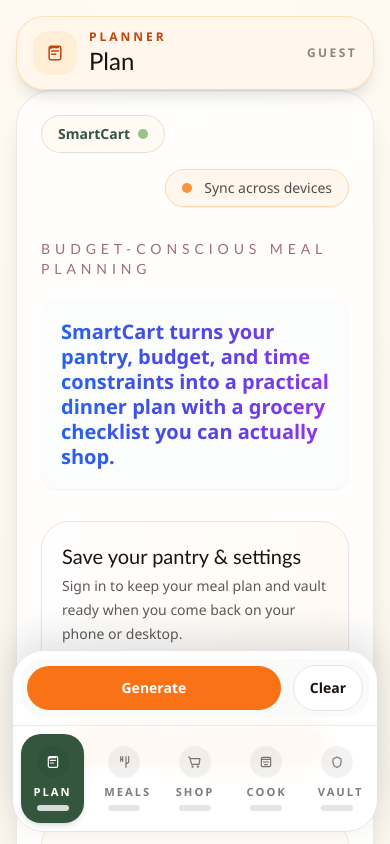
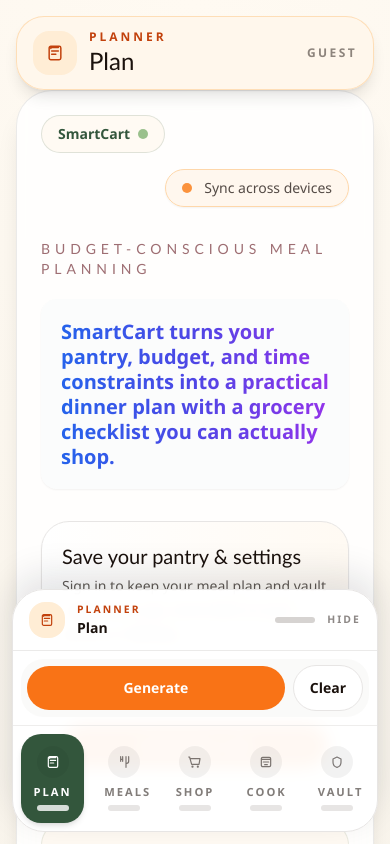
Before and after one commit to ljhooks6/smartcart, a Next.js app: page / in a window 390 px wide. Shown: the top 844 px of the page. Built offline with nearby package versions, Linux system fonts and the light colour scheme; no server answers.

Commit message:
STYLE: Add SmartCart expandable mobile dock

```diff
--- a/components/smart-cart-app.fixed.tsx
+++ b/components/smart-cart-app.fixed.tsx
@@ -536,6 +536,7 @@
   const [activeFeature, setActiveFeature] = useState<string | null>(null);
   const [hasLoadedGeneratedPlan, setHasLoadedGeneratedPlan] = useState(false);
   const [activeMobileTab, setActiveMobileTab] = useState<MobileTab>("plan");
+  const [isMobileDockExpanded, setIsMobileDockExpanded] = useState(false);
 
   const showToast = useCallback((message: string, tone: ToastTone = "info") => {
     setToastMessage(message);
@@ -699,6 +700,23 @@
 
     persistGeneratedPlan(generatedPlan);
   }, [generatedPlan, hasLoadedGeneratedPlan, persistGeneratedPlan]);
+
+  useEffect(() => {
+    if (typeof window === "undefined") {
+      return;
+    }
+
+    const handleScroll = () => {
+      const scrollPosition = window.innerHeight + window.scrollY;
+      const nearBottom = scrollPosition >= document.documentElement.scrollHeight - 180;
+      setIsMobileDockExpanded((current) => (nearBottom ? true : current));
+    };
+
+    handleScroll();
+    window.addEventListener("scroll", handleScroll, { passive: true });
+
+    return () => window.removeEventListener("scroll", handleScroll);
+  }, []);
 
   const combinedPantryItems = useMemo(() => {
     const typedItems = formState.pantryItems
@@ -1783,7 +1801,7 @@
   }
 
   return (
-      <main className="min-h-screen bg-[radial-gradient(circle_at_top,_#fffaf2,_#f3efe6_55%,_#ebe7df)] flex flex-col items-center px-4 pb-[18rem] pt-4 md:pb-12 md:pt-8">
+      <main className="min-h-screen bg-[radial-gradient(circle_at_top,_#fffaf2,_#f3efe6_55%,_#ebe7df)] flex flex-col items-center px-4 pb-[12.5rem] pt-4 md:pb-12 md:pt-8">
         {isLoading ? (
           <div className="fixed inset-0 z-50 flex items-center justify-center bg-ink/35 px-6">
             <div className="w-full max-w-md rounded-[2rem] border border-stone-200 bg-white px-6 py-7 text-center shadow-2xl">
@@ -1858,7 +1876,7 @@
 
         <div className="grid gap-8 md:hidden">
             <section
-              className={`overflow-hidden rounded-[2rem] border px-4 pb-52 pt-5 shadow-xl ring-1 ring-white/60 ${
+              className={`overflow-hidden rounded-[2rem] border px-4 pb-36 pt-5 shadow-xl ring-1 ring-white/60 ${
                 activeMobileTab === "plan" ? `block ${activeTabMeta.panelClass}` : "hidden"
               }`}
             >
@@ -1969,7 +1987,7 @@
           </section>
 
             <section
-              className={`overflow-hidden rounded-[2rem] border px-4 pb-52 pt-5 shadow-xl ring-1 ring-white/60 ${
+              className={`overflow-hidden rounded-[2rem] border px-4 pb-36 pt-5 shadow-xl ring-1 ring-white/60 ${
                 activeMobileTab === "meals" ? `block ${mobileTabs[1].panelClass}` : "hidden"
               }`}
             >
@@ -2027,7 +2045,7 @@
             </section>
 
             <section
-              className={`overflow-hidden rounded-[2rem] border px-4 pb-52 pt-5 shadow-xl ring-1 ring-white/60 ${
+              className={`overflow-hidden rounded-[2rem] border px-4 pb-36 pt-5 shadow-xl ring-1 ring-white/60 ${
                 activeMobileTab === "shop" ? `block ${mobileTabs[2].panelClass}` : "hidden"
               }`}
             >
@@ -2090,7 +2108,7 @@
           </section>
 
             <section
-              className={`overflow-hidden rounded-[2rem] border px-4 pb-52 pt-5 shadow-xl ring-1 ring-white/60 ${
+              className={`overflow-hidden rounded-[2rem] border px-4 pb-36 pt-5 shadow-xl ring-1 ring-white/60 ${
                 activeMobileTab === "cook" ? `block ${mobileTabs[3].panelClass}` : "hidden"
               }`}
             >
@@ -2130,7 +2148,7 @@
             </section>
 
             <section
-              className={`overflow-hidden rounded-[2rem] border px-4 pb-52 pt-5 shadow-xl ring-1 ring-white/60 ${
+              className={`overflow-hidden rounded-[2rem] border px-4 pb-36 pt-5 shadow-xl ring-1 ring-white/60 ${
                 activeMobileTab === "vault" ? `block ${mobileTabs[4].panelClass}` : "hidden"
               }`}
             >
@@ -2379,8 +2397,32 @@
 
       <div className="fixed inset-x-0 bottom-0 z-50 px-3 pb-[max(env(safe-area-inset-bottom),0.75rem)] pt-3 md:hidden">
         <div className="mx-auto max-w-2xl overflow-hidden rounded-[2rem] border border-stone-200 bg-white/95 shadow-[0_-14px_36px_rgba(15,23,42,0.12)] backdrop-blur">
-          <div className="border-b border-stone-200/80 p-2">
-            <div className="flex items-center gap-3 rounded-[1.4rem] bg-stone-50/90 p-1.5">
+          <button
+            className="flex w-full items-center justify-between gap-3 border-b border-stone-200/80 px-4 py-3"
+            onClick={() => setIsMobileDockExpanded((current) => !current)}
+            type="button"
+          >
+            <div className="flex items-center gap-3">
+              <div className={`flex h-9 w-9 items-center justify-center rounded-2xl ${activeTabMeta.badgeClass}`}>
+                <MobileTabIcon tab={activeMobileTab} className="h-4 w-4" />
+              </div>
+              <div className="text-left">
+                <p className={`text-[0.65rem] font-semibold uppercase tracking-[0.2em] ${activeTabMeta.accentClass}`}>
+                  {activeTabMeta.eyebrow}
+                </p>
+                <p className="text-sm font-semibold text-ink">{activeTabMeta.label}</p>
+              </div>
+            </div>
+            <div className="flex items-center gap-3">
+              <span className="h-1.5 w-10 rounded-full bg-stone-300" />
+              <span className="text-[0.65rem] font-semibold uppercase tracking-[0.2em] text-ink/50">
+                {isMobileDockExpanded ? "Hide" : "Reveal"}
+              </span>
+            </div>
+          </button>
+
+          <div className="border-b border-stone-200/70 p-2">
+            <div className="flex items-center gap-2 rounded-[1.4rem] bg-stone-50/90 p-1.5">
               {activeMobileTab === "plan" ? (
                 <>
                   <button
@@ -2391,6 +2433,7 @@
                   >
                     {isLoading ? "Generating..." : "Generate"}
                   </button>
+                  {isMobileDockExpanded ? (
                     <button
                       className="rounded-full border border-stone-200 bg-white px-4 py-3 text-sm font-semibold text-ink transition hover:bg-stone-100"
                       onClick={handleClearForm}
@@ -2398,6 +2441,7 @@
                     >
                       Clear
                     </button>
+                  ) : null}
                 </>
               ) : null}
               {activeMobileTab === "meals" ? (
@@ -2410,6 +2454,7 @@
                   >
                     Open Shop
                   </button>
+                  {isMobileDockExpanded ? (
                     <button
                       className="rounded-full border border-stone-200 bg-white px-4 py-3 text-sm font-semibold text-ink transition hover:bg-stone-100"
                       onClick={() => setActiveMobileTab("cook")}
@@ -2417,6 +2462,7 @@
                     >
                       Cook
                     </button>
+                  ) : null}
                 </>
               ) : null}
               {activeMobileTab === "shop" ? (
@@ -2429,6 +2475,7 @@
                   >
                     {copied ? "Copied" : "Copy List"}
                   </button>
+                  {isMobileDockExpanded ? (
                     <button
                       className="rounded-full border border-stone-200 bg-white px-4 py-3 text-sm font-semibold text-ink transition hover:bg-stone-100"
                       onClick={() => setActiveMobileTab("cook")}
@@ -2436,6 +2483,7 @@
                     >
                       Cook
                     </button>
+                  ) : null}
                 </>
               ) : null}
               {activeMobileTab === "cook" ? (
@@ -2448,6 +2496,7 @@
                   >
                     {isSaving ? "Saving..." : "Save Week"}
                   </button>
+                  {isMobileDockExpanded ? (
                     <button
                       className="rounded-full border border-stone-200 bg-white px-4 py-3 text-sm font-semibold text-ink transition hover:bg-stone-100"
                       onClick={() => setActiveMobileTab("vault")}
@@ -2455,6 +2504,7 @@
                     >
                       Vault
                     </button>
+                  ) : null}
                 </>
               ) : null}
               {activeMobileTab === "vault" ? (
@@ -2466,7 +2516,7 @@
                   >
                     {isVaultOpen ? "Close Vault" : "Open Vault"}
                   </button>
-                  {Boolean(user) ? (
+                  {Boolean(user) && isMobileDockExpanded ? (
                     <button
                       className="rounded-full border border-stone-200 bg-white px-4 py-3 text-sm font-semibold text-ink transition hover:bg-stone-100 disabled:cursor-not-allowed disabled:opacity-60"
                       disabled={isSaving}
@@ -2481,6 +2531,7 @@
             </div>
           </div>
 
+          {isMobileDockExpanded ? (
             <nav className="p-2">
               <div className="grid grid-cols-5 gap-2">
                 {mobileTabs.map((tab) => {
@@ -2510,6 +2561,7 @@
                 })}
               </div>
             </nav>
+          ) : null}
         </div>
       </div>
 
```
Lines whose indentation alone changed are shown as unchanged.
